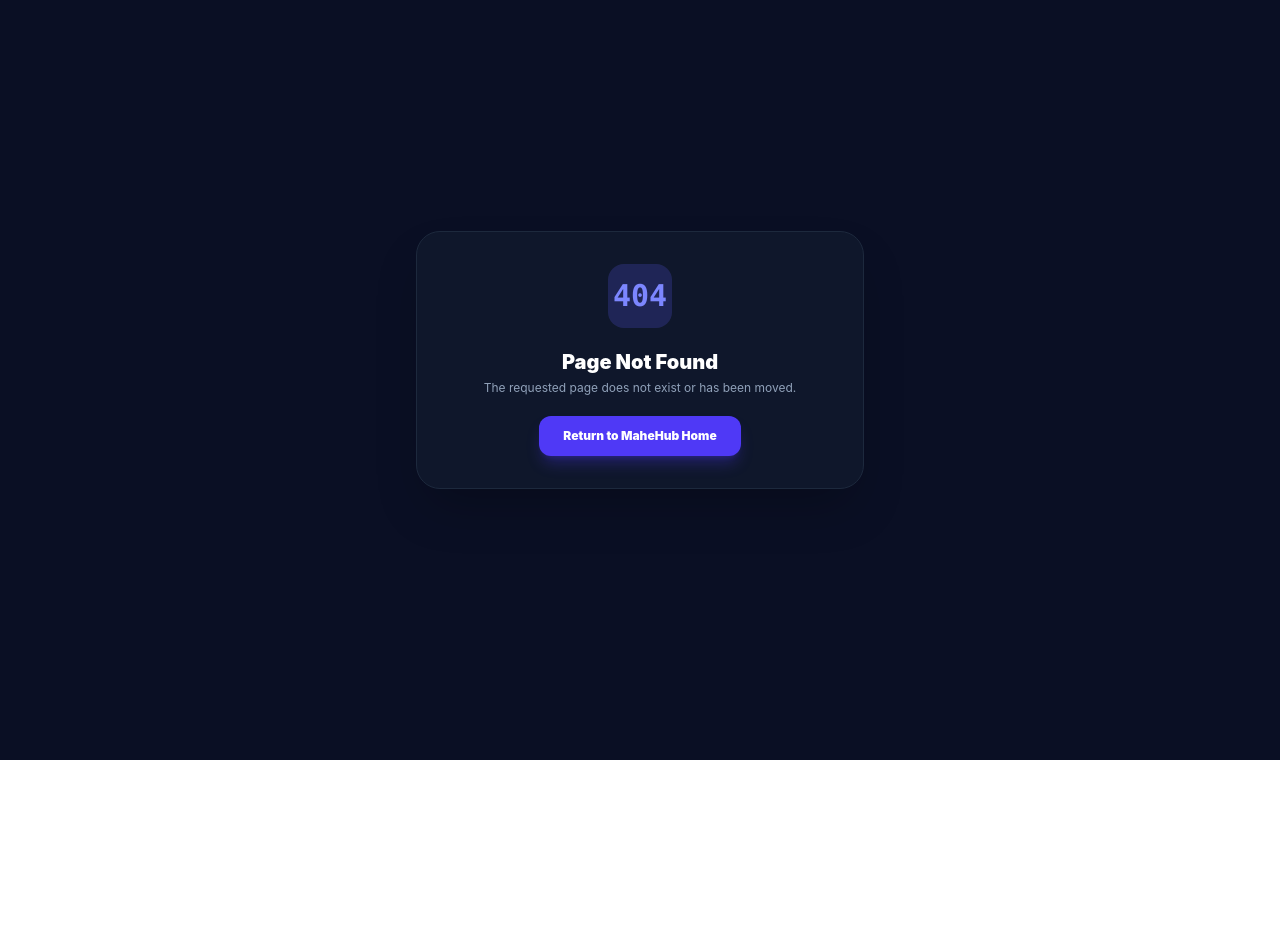
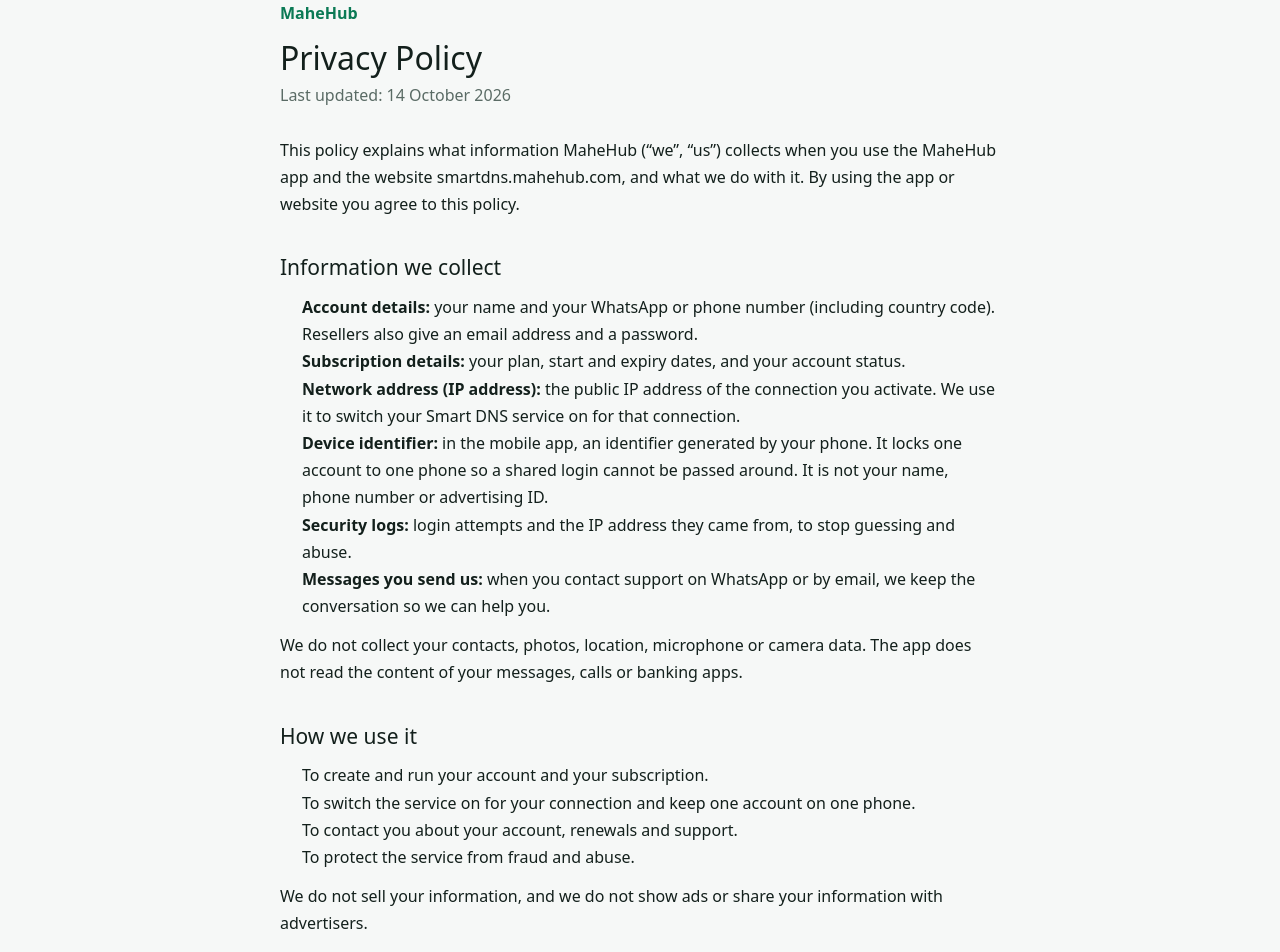
Before and after one commit to adminmahehub/Banglas-smart, a Next.js app: page /privacy in a window 1280 px wide. Before the commit this address had no page. Shown: the part 40-992 px from the top of the page. Before the commit the page ends 800 px from the top, so only its background shows below. Built offline with nearby package versions, Linux system fonts and the light colour scheme.

Commit message:
Play Store prep: privacy policy, account deletion page, listing guide
Co-Authored-By: Claude Sonnet 5.5 <noreply@anthropic.com>
Claude-Session: https://claude.ai/code/session_013S1McXSzMefbbmZ7R8JmA1

```diff
--- /dev/null
+++ b/app/account-deletion/page.tsx
@@ -0,0 +1,34 @@
+import type { Metadata } from 'next';
+import LegalPage, { H2, P, UL } from '../../components/LegalPage';
+
+export const metadata: Metadata = {
+  title: 'Delete your account',
+  description: 'How to ask MaheHub to delete your account and the data linked to it.',
+  alternates: { canonical: '/account-deletion/' },
+};
+
+export default function Page() {
+  return (
+    <LegalPage title="Delete your MaheHub account" updated="14 October 2026">
+      <P>You can ask us to delete your MaheHub account and the data linked to it at any time.</P>
+
+      <H2>How to ask</H2>
+      <UL>
+        <li>Email <a href="mailto:b2b@mahehub.com?subject=Delete%20my%20MaheHub%20account" style={{ color: '#0b7a55' }}>b2b@mahehub.com</a> with the subject “Delete my MaheHub account”. Write the WhatsApp or phone number your account uses (with country code).</li>
+        <li>Or send the same request from that number to our WhatsApp support desk shown on smartdns.mahehub.com.</li>
+      </UL>
+      <P>We confirm the request came from the account owner, then delete the account.</P>
+
+      <H2>What is deleted</H2>
+      <UL>
+        <li>Your name, phone number, plan and expiry details.</li>
+        <li>The activated network address (IP) and the phone identifier linked to your account.</li>
+        <li>Your personal link and login records.</li>
+      </UL>
+      <P>This is done within 30 days. Your service stops working when the account is deleted, and unused time on a plan is not refunded. We may keep minimal records that we must keep for security or legal reasons.</P>
+
+      <H2>Resellers</H2>
+      <P>Reseller accounts are deleted the same way. Customers created by a reseller stay active unless they also ask for deletion.</P>
+    </LegalPage>
+  );
+}
--- /dev/null
+++ b/app/privacy/page.tsx
@@ -0,0 +1,61 @@
+import type { Metadata } from 'next';
+import LegalPage, { H2, P, UL } from '../../components/LegalPage';
+
+export const metadata: Metadata = {
+  title: 'Privacy Policy',
+  description: 'How MaheHub collects, uses and protects your information in the MaheHub app and on smartdns.mahehub.com.',
+  alternates: { canonical: '/privacy/' },
+};
+
+export default function Page() {
+  return (
+    <LegalPage title="Privacy Policy" updated="14 October 2026">
+      <P>This policy explains what information MaheHub (“we”, “us”) collects when you use the MaheHub app and the website smartdns.mahehub.com, and what we do with it. By using the app or website you agree to this policy.</P>
+
+      <H2>Information we collect</H2>
+      <UL>
+        <li><b>Account details:</b> your name and your WhatsApp or phone number (including country code). Resellers also give an email address and a password.</li>
+        <li><b>Subscription details:</b> your plan, start and expiry dates, and your account status.</li>
+        <li><b>Network address (IP address):</b> the public IP address of the connection you activate. We use it to switch your Smart DNS service on for that connection.</li>
+        <li><b>Device identifier:</b> in the mobile app, an identifier generated by your phone. It locks one account to one phone so a shared login cannot be passed around. It is not your name, phone number or advertising ID.</li>
+        <li><b>Security logs:</b> login attempts and the IP address they came from, to stop guessing and abuse.</li>
+        <li><b>Messages you send us:</b> when you contact support on WhatsApp or by email, we keep the conversation so we can help you.</li>
+      </UL>
+      <P>We do not collect your contacts, photos, location, microphone or camera data. The app does not read the content of your messages, calls or banking apps.</P>
+
+      <H2>How we use it</H2>
+      <UL>
+        <li>To create and run your account and your subscription.</li>
+        <li>To switch the service on for your connection and keep one account on one phone.</li>
+        <li>To contact you about your account, renewals and support.</li>
+        <li>To protect the service from fraud and abuse.</li>
+      </UL>
+      <P>We do not sell your information, and we do not show ads or share your information with advertisers.</P>
+
+      <H2>Where it is stored</H2>
+      <P>Account data is stored with our database and authentication provider, Supabase, over encrypted connections. Access is limited to MaheHub staff who need it to run the service. Your seller (the reseller who set up your account) can see your account’s name or number, plan and expiry so they can support and renew you.</P>
+
+      <H2>Payments</H2>
+      <P>The app does not take card details. Payments are made to us or your seller by mobile wallet (for example bKash or Nagad) outside the app.</P>
+
+      <H2>How long we keep it</H2>
+      <P>We keep your information while your account is active. After you ask us to delete your account (see below), we delete or anonymise it within 30 days, except records we must keep for security or legal reasons.</P>
+
+      <H2>Your choices</H2>
+      <UL>
+        <li>Ask what we hold about you, or ask us to correct it.</li>
+        <li>Ask us to delete your account and data: see <a href="/account-deletion/" style={{ color: '#0b7a55' }}>how to delete your account</a>.</li>
+        <li>Remove the DNS setting or uninstall the app at any time.</li>
+      </UL>
+
+      <H2>Children</H2>
+      <P>The service is not meant for children under 13, and we do not knowingly collect their information.</P>
+
+      <H2>Changes to this policy</H2>
+      <P>If we change this policy we will update the date above. Continued use after a change means you accept it.</P>
+
+      <H2>Contact</H2>
+      <P>MaheHub, support email: <a href="mailto:b2b@mahehub.com" style={{ color: '#0b7a55' }}>b2b@mahehub.com</a>. Website: smartdns.mahehub.com.</P>
+    </LegalPage>
+  );
+}
--- /dev/null
+++ b/components/LegalPage.tsx
@@ -0,0 +1,19 @@
+import React from 'react';
+
+// Plain, readable page used for the legal pages that the Play Store listing links to.
+export default function LegalPage({ title, updated, children }: { title: string; updated: string; children: React.ReactNode }) {
+  return (
+    <main style={{ background: '#f6f8f7', minHeight: '100vh', color: '#13201c', fontFamily: 'system-ui, -apple-system, Segoe UI, Roboto, sans-serif' }}>
+      <div style={{ maxWidth: 760, margin: '0 auto', padding: '40px 20px 80px', lineHeight: 1.7 }}>
+        <a href="/" style={{ color: '#0b7a55', fontWeight: 700, textDecoration: 'none' }}>MaheHub</a>
+        <h1 style={{ fontSize: 32, margin: '12px 0 4px', lineHeight: 1.2 }}>{title}</h1>
+        <p style={{ color: '#5a6b65', margin: '0 0 28px' }}>Last updated: {updated}</p>
+        {children}
+      </div>
+    </main>
+  );
+}
+
+export const H2 = ({ children }: { children: React.ReactNode }) => <h2 style={{ fontSize: 21, margin: '32px 0 8px' }}>{children}</h2>;
+export const P = ({ children }: { children: React.ReactNode }) => <p style={{ margin: '0 0 12px' }}>{children}</p>;
+export const UL = ({ children }: { children: React.ReactNode }) => <ul style={{ margin: '0 0 12px', paddingLeft: 22 }}>{children}</ul>;
--- a/components/Storefront.tsx
+++ b/components/Storefront.tsx
@@ -6,7 +6,7 @@ import { supabase } from '../lib/supabase';
 export type StorePlan = { label: string; price: string; note?: string; hot?: boolean };
 
 export const DEFAULT_PLANS: StorePlan[] = [
-  { label: '1 Month', price: '৳1,000', note: '1 device • bKash, Nagad unblocked' },
+  { label: '1 Month', price: '৳1,000', note: '1 device' },
   { label: '2 Months', price: '৳1,800', note: 'Save ৳200' },
   { label: '3 Months', price: '৳2,500', note: 'Save ৳500', hot: true },
   { label: '6 Months', price: '৳4,900', note: 'Save ৳1,100' },
```
Also changed, not shown: 2 other files (tests, documents, lock files or other folders).
